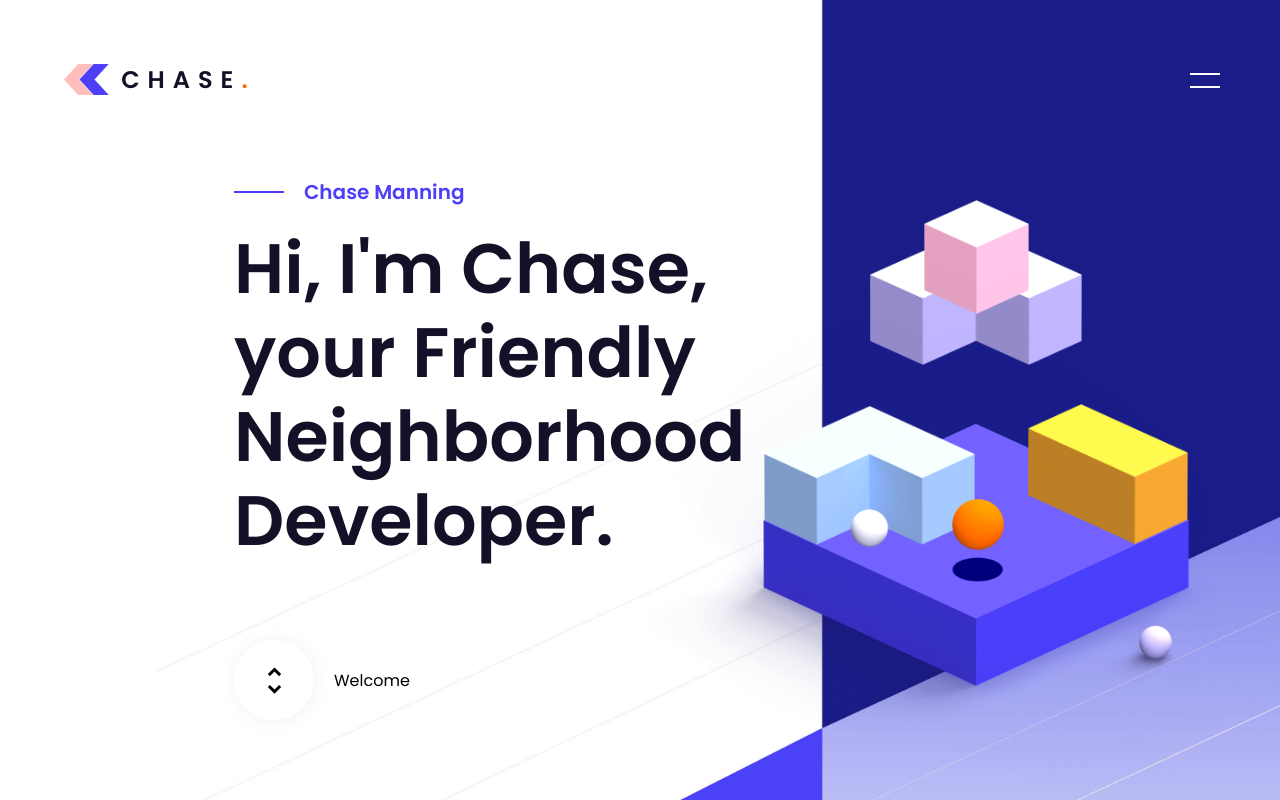
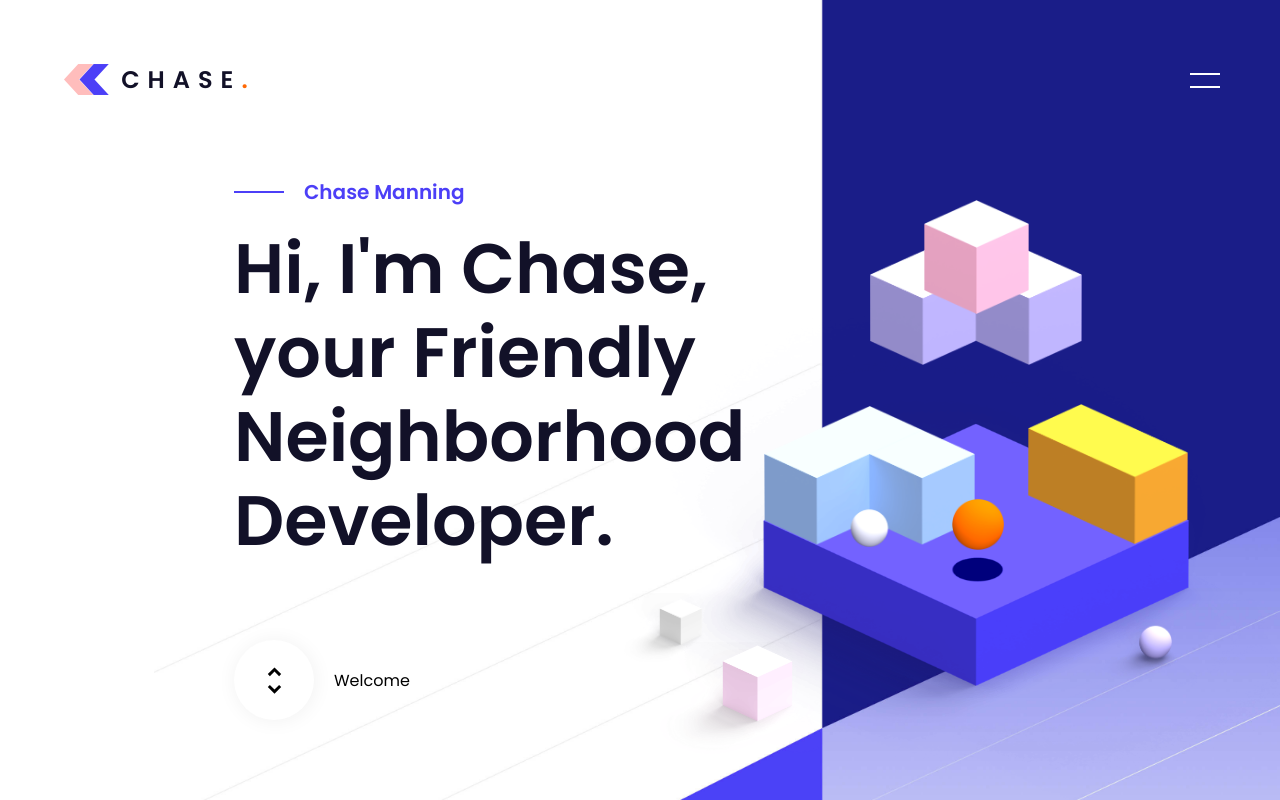
Before and after one commit to chase-manning/personal-website, a React (Create React App) app: page / in a window 1280 px wide. Built offline with nearby package versions, Linux system fonts and the light colour scheme.

Commit message:
:rocket: add floor squares to hero illustration

```diff
--- a/src/pages/hero/HeroIllustration.tsx
+++ b/src/pages/hero/HeroIllustration.tsx
@@ -6,6 +6,8 @@ import purpleTop from "../../assets/hero/main-pic-2.png";
 import pinkTop from "../../assets/hero/main-pic-1.png";
 import orangeBall from "../../assets/hero/main-pic-5.png";
 import floorBall from "../../assets/hero/main-pic-7.png";
+import pinkFloorSquare from "../../assets/hero/main-pic-8.png";
+import whiteFloorSquare from "../../assets/hero/main-pic-9.png";
 
 const StyledFirstPageIllustration = styled.div`
   width: 100%;
@@ -70,6 +72,22 @@ const FloorBall = styled.img`
   transition: all 0.2s;
 `;
 
+const PinkFloorSquare = styled.img`
+  position: absolute;
+  left: 3%;
+  bottom: 7%;
+  width: 27%;
+`;
+
+const WhiteFloorSquare = styled.img`
+  position: absolute;
+  left: -4%;
+  bottom: 19%;
+  width: 19%;
+  transform: translateY(${(props: Props) => `${props.scrollPercent * -100}px`});
+  transition: all 0.2s;
+`;
+
 interface Props {
   scrollPercent: number;
 }
@@ -84,6 +102,8 @@ const FirstPageIllustration = ({ scrollPercent }: Props) => {
       <PinkTop src={pinkTop} scrollPercent={scrollPercent} />
       <OrangeBall src={orangeBall} scrollPercent={scrollPercent} />
       <FloorBall src={floorBall} scrollPercent={scrollPercent} />
+      <PinkFloorSquare src={pinkFloorSquare} />
+      <WhiteFloorSquare src={whiteFloorSquare} scrollPercent={scrollPercent} />
     </StyledFirstPageIllustration>
   );
 };
```
